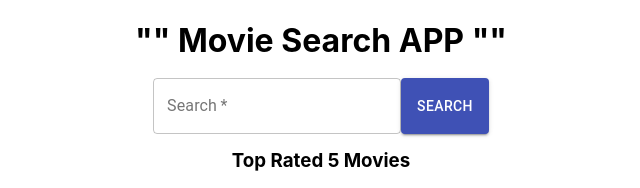
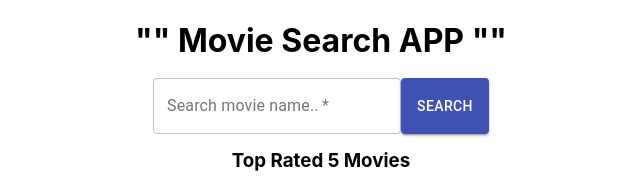
Before and after one commit to edison0718/movie-search, a React (Create React App) app: page / in a window 1280 px wide. Shown: the top 188 px of the page, without its empty margins (319-959 px from the left). Built offline with nearby package versions, Linux system fonts and the light colour scheme; no server answers.

Commit message:
finan react app_1

```diff
--- a/src/Components/SearchBar.tsx
+++ b/src/Components/SearchBar.tsx
@@ -27,7 +27,7 @@ function SearchBar(props: ISearchBarProps) {
         <TextField
           required
           id="outlined-required"
-          label="Search"
+          label="Search movie name.."
           variant="outlined"
           value={SearchQuery}
           onChange={(e) => handleSearchQueryChange(e.target.value)}
```
